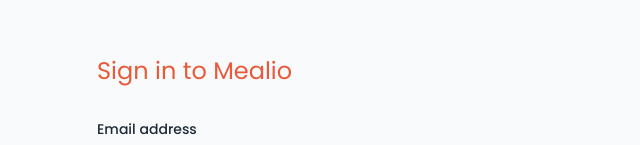
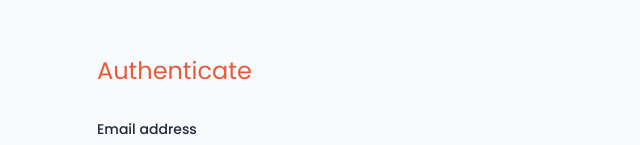
Before and after one commit to Hanslace/usl-service, a Next.js app: page / in a window 1280 px wide. Shown: the part 143-288 px from the top of the page, without its empty margins (319-959 px from the left). Built offline with nearby package versions, Linux system fonts and the light colour scheme.

Commit message:
Made it a general product

```diff
--- a/package.json
+++ b/package.json
@@ -1,5 +1,5 @@
 {
-  "name": "mealio-usl",
+  "name": "usl-service",
   "version": "0.1.0",
   "private": true,
   "scripts": {
--- a/src/app/(pages)/page.tsx
+++ b/src/app/(pages)/page.tsx
@@ -121,7 +121,7 @@
     <main className="min-h-screen flex flex-col items-center justify-center bg-gray-50 px-4">
       <div className="w-full max-w-md">
         <h1 className="text-2xl font-sans text-primary">
-          Sign in to Mealio
+          Authenticate
         </h1>
 
         {method === "phone" ? (
```
Also changed, not shown: src/app/api/oauth/callback/route.ts (added), 1 other file (tests, documents, lock files or other folders).
